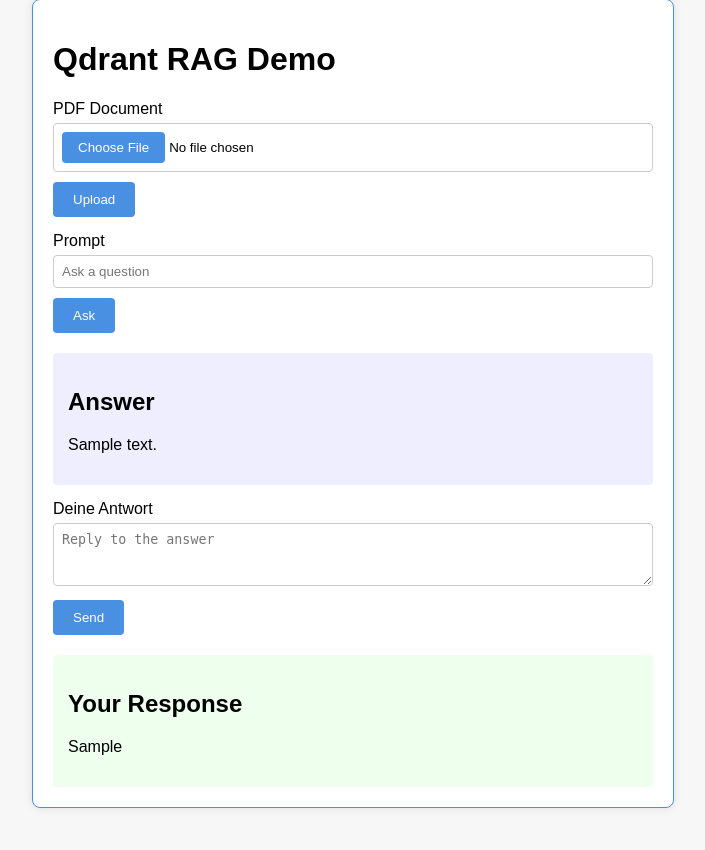
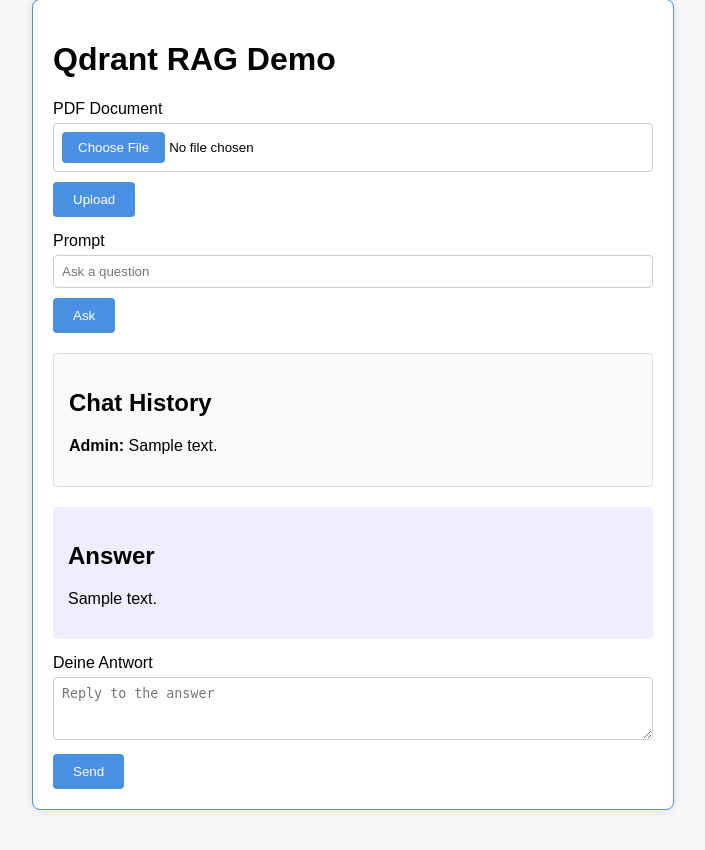
Before and after one commit to bennyhandball/Datenbanken, a Flask app: template templates/index.html in a window 1280 px wide. Shown: the part 41-891 px from the top of the page, without its empty margins (287-992 px from the left). Before the commit the page ends 849 px from the top, so only its background shows below. Run offline with Flask 3, Linux system fonts and the light colour scheme; the template is opened without the code that fills it: most values are stand-ins (such as "Sample title", 1, 10 or a date in 2020).

Commit message:
Add chat history support

```diff
--- a/app.py
+++ b/app.py
@@ -1,7 +1,7 @@
 import os
 from tempfile import NamedTemporaryFile
 
-from flask import Flask, render_template, request, redirect, url_for
+from flask import Flask, render_template, request, redirect, url_for, session
 from werkzeug.utils import secure_filename
 
 from Code.qdrant_utils import (
@@ -14,6 +14,7 @@
 )
 
 app = Flask(__name__)
+app.secret_key = os.getenv("FLASK_SECRET_KEY", "dev-secret")
 app.config["MAX_CONTENT_LENGTH"] = 16 * 1024 * 1024  # 16 MB limit
 
 COLLECTION_NAME = "webapp_collection"
@@ -21,7 +22,8 @@
 
 @app.route("/")
 def index():
-    return render_template("index.html", answer=None, error=None)
+    chat_history = session.get("chat_history", [])
+    return render_template("index.html", answer=None, error=None, chat_history=chat_history)
 
 
 @app.route("/upload", methods=["POST"])
@@ -44,21 +46,42 @@
     query_text = request.form.get("query", "")
     answer = None
     error = None
+    chat_history = session.get("chat_history", [])
     if query_text:
         client = get_qdrant_client()
         try:
             retrieved = retrieve_similar_chunks(query_text, client, COLLECTION_NAME, top_k=5)
             answer = answer_with_context(query_text, retrieved)
+            chat_history.append({"role": "user", "content": query_text})
+            chat_history.append({"role": "assistant", "content": answer})
+            session["chat_history"] = chat_history
         except ValueError as e:
             error = str(e)
-    return render_template("index.html", answer=answer, error=error)
+    return render_template("index.html", answer=answer, error=error, chat_history=chat_history)
 
 
 @app.route("/respond", methods=["POST"])
 def respond():
-    answer = request.form.get("answer", "")
     user_response = request.form.get("response", "")
-    return render_template("index.html", answer=answer, user_response=user_response, error=None)
+    chat_history = session.get("chat_history", [])
+    answer = None
+    if user_response:
+        client = get_qdrant_client()
+        retrieved = retrieve_similar_chunks(user_response, client, COLLECTION_NAME, top_k=5)
+        history_text = "\n".join(
+            f"{msg['role'].capitalize()}: {msg['content']}" for msg in chat_history
+        )
+        context_chunks = retrieved + [history_text]
+        answer = answer_with_context(user_response, context_chunks)
+        chat_history.append({"role": "user", "content": user_response})
+        chat_history.append({"role": "assistant", "content": answer})
+        session["chat_history"] = chat_history
+    return render_template(
+        "index.html",
+        answer=answer,
+        error=None,
+        chat_history=chat_history,
+    )
 
 
 if __name__ == "__main__":
--- a/static/style.css
+++ b/static/style.css
@@ -96,3 +96,13 @@
     padding: 15px;
     border-radius: 4px;
 }
+
+.chat-history {
+    margin-top: 20px;
+    background: #fafafa;
+    padding: 15px;
+    border-radius: 4px;
+    border: 1px solid #ddd;
+    max-height: 300px;
+    overflow-y: auto;
+}
--- a/templates/index.html
+++ b/templates/index.html
@@ -20,6 +20,15 @@
         <button type="submit">Ask</button>
     </form>
 
+    {% if chat_history %}
+    <div class="chat-history">
+        <h2>Chat History</h2>
+        {% for msg in chat_history %}
+        <p><strong>{{ msg.role.capitalize() }}:</strong> {{ msg.content }}</p>
+        {% endfor %}
+    </div>
+    {% endif %}
+
     {% if error %}
     <div class="error">
         <p>{{ error }}</p>
@@ -32,18 +41,11 @@
         <p>{{ answer }}</p>
     </div>
     <form method="post" action="{{ url_for('respond') }}" class="response-form">
-        <input type="hidden" name="answer" value="{{ answer }}">
         <label for="response">Deine Antwort</label>
         <textarea name="response" id="response" rows="3" placeholder="Reply to the answer" required></textarea>
         <button type="submit">Send</button>
     </form>
     {% endif %}
-    {% if user_response %}
-    <div class="user-response">
-        <h2>Your Response</h2>
-        <p>{{ user_response }}</p>
-    </div>
-    {% endif %}
 </div>
 </body>
 </html>
```
Also changed, not shown: README.md.
